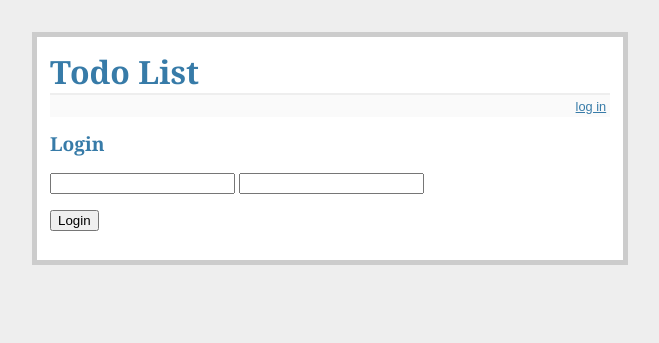
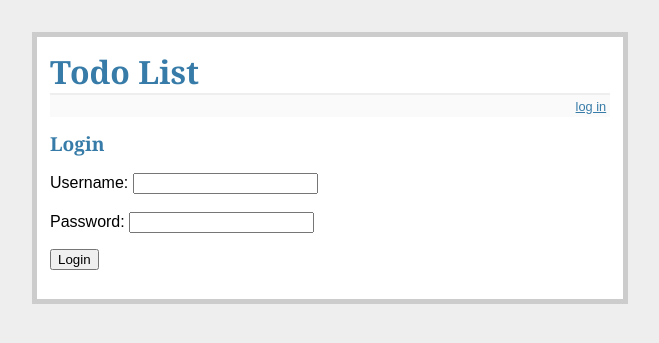
Before and after one commit to chris-purcell/todo, a Flask app: page /login in a window 1280 px wide. Shown: the top 343 px of the page, without its empty margins (310-969 px from the left). Run offline with Flask 2, Linux system fonts and the light colour scheme; data that the repository does not hold is empty.

Commit message:
Framing login page

```diff
--- a/templates/login.html
+++ b/templates/login.html
@@ -5,8 +5,8 @@
 
   <form method=post action="{{ url_for('login') }}">
     <dl>
-      {{ form.username() }}
-      {{ form.password() }}
+      Username:  {{ form.username() }} <br ><br >
+      Password:  {{ form.password() }} <br >
     </dl>
     <p><input type=submit value=Login>
   </form>
```
